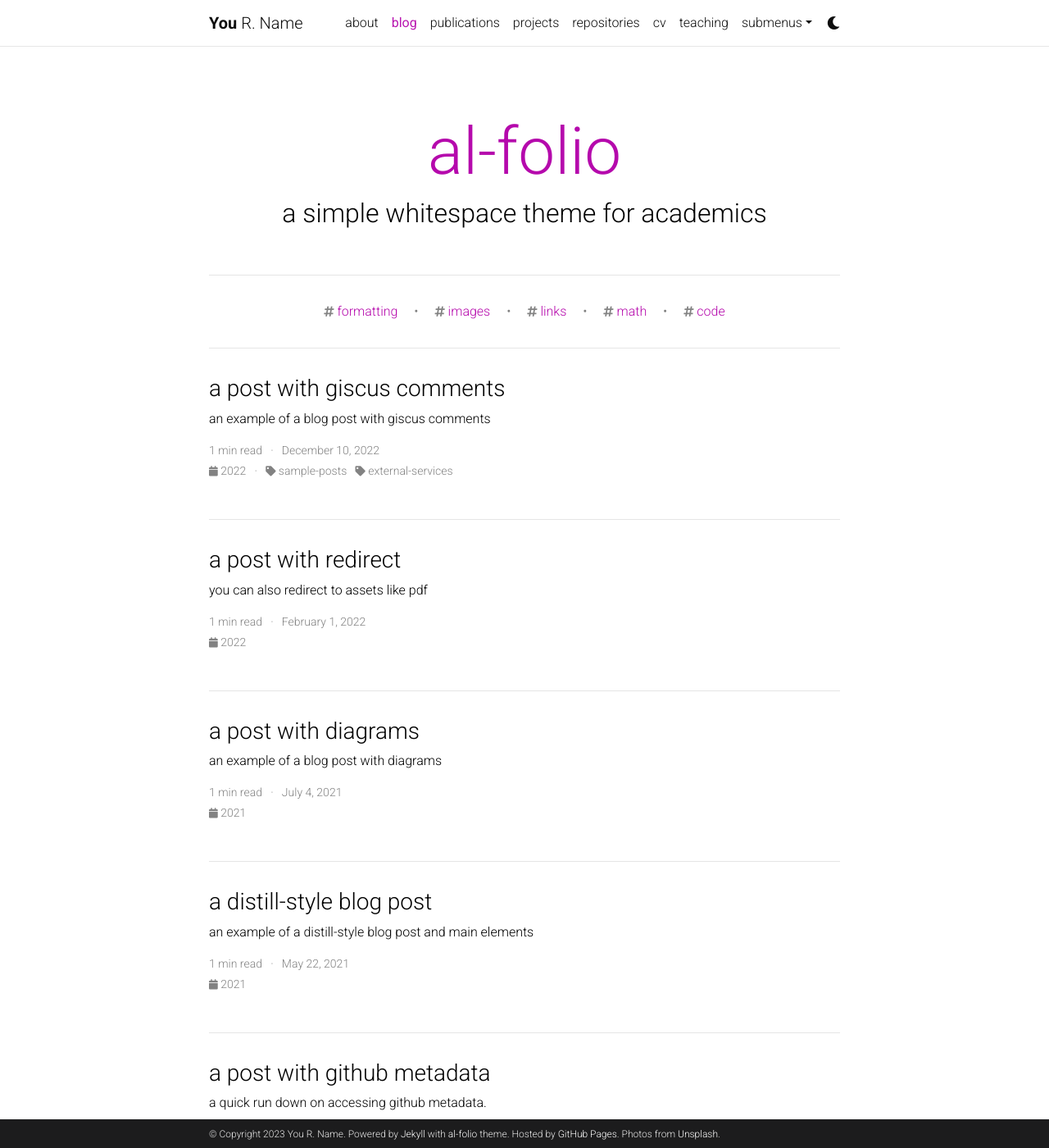
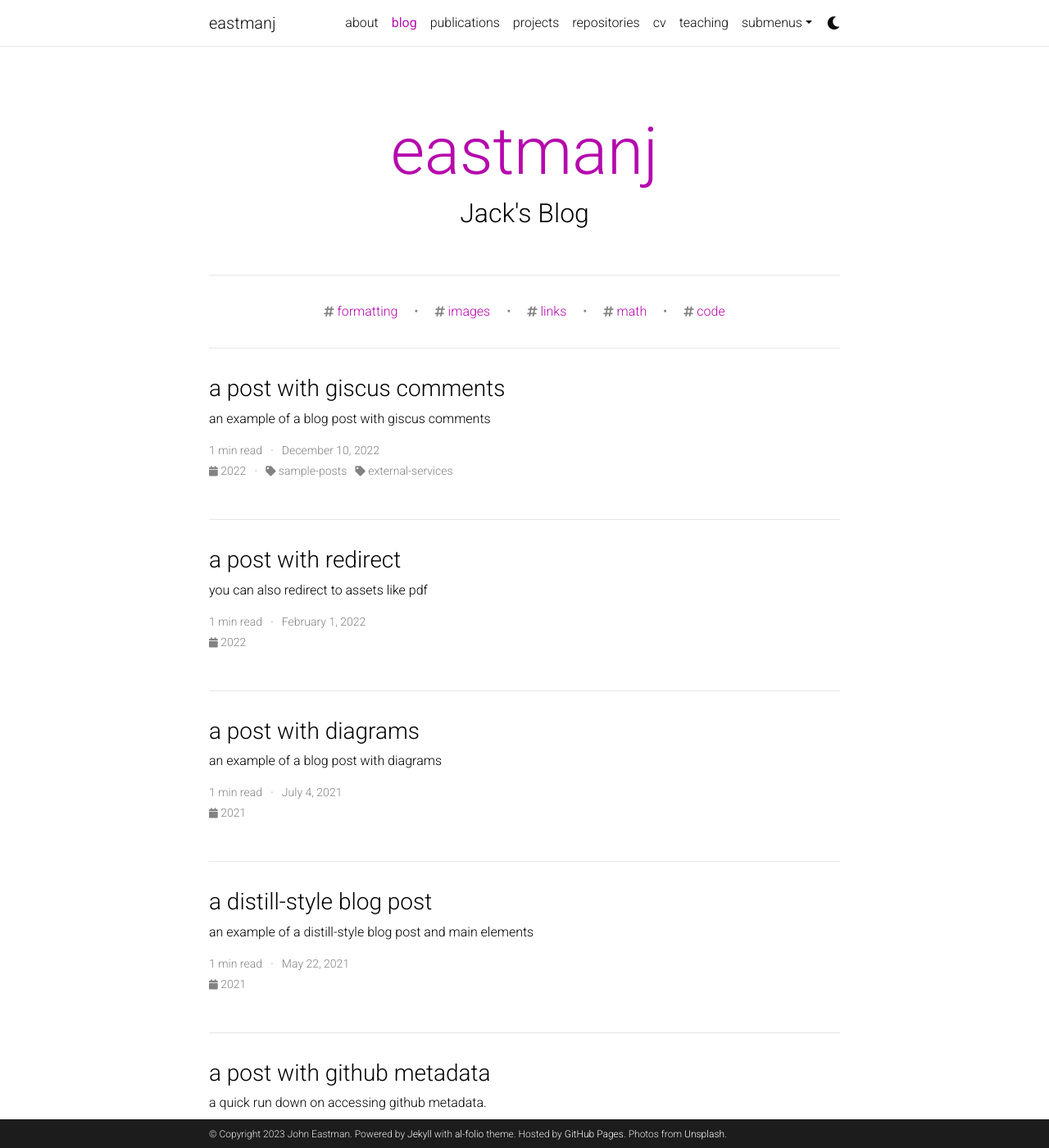
Before and after one commit to RedSweatshirt/RedSweatshirt.github.io, a Jekyll site: the page built from blog/index.html, in a window 1280 px wide and 1400 px high. Shown: the whole window at 82% size. Built offline with Jekyll 4.4.1, drawn with Linux system fonts in a browser that asks for light colours; the list of posts is cut into pages by our own code; comment, search, counter and statistics services are not loaded; a style sheet for code colours, icons or effects is not loaded.

Commit message:
Initial config edits

```diff
--- a/_config.yml
+++ b/_config.yml
@@ -2,24 +2,24 @@
 # Site settings
 # -----------------------------------------------------------------------------
 
-title: blank # the website title (if blank, full name will be used instead)
-first_name: You
-middle_name: R.
-last_name: Name
-email: you@example.com
+title: eastmanj # the website title (if blank, full name will be used instead)
+first_name: John
+middle_name:
+last_name: Eastman
+email: eastmanj@mit.edu
 description: > # the ">" symbol means to ignore newlines until "footer_text:"
   A simple, whitespace theme for academics. Based on [*folio](https://github.com/bogoli/-folio) design.
 footer_text: >
   Powered by <a href="https://jekyllrb.com/" target="_blank">Jekyll</a> with <a href="https://github.com/alshedivat/al-folio">al-folio</a> theme.
   Hosted by <a href="https://pages.github.com/" target="_blank">GitHub Pages</a>.
   Photos from <a href="https://unsplash.com" target="_blank">Unsplash</a>.
-keywords: jekyll, jekyll-theme, academic-website, portfolio-website  # add your own keywords or leave empty
+keywords: academic-website, portfolio-website, john-eastman, computer-science, computer-graphics, computer-vision  # add your own keywords or leave empty
 
 lang: en # the language of your site (for example: en, fr, cn, ru, etc.)
-icon: ⚛️  # the emoji used as the favicon (alternatively, provide image name in /assets/img/)
+icon: 🍁  # the emoji used as the favicon (alternatively, provide image name in /assets/img/)
 
-url: https://alshedivat.github.io # the base hostname & protocol for your site
-baseurl: /al-folio # the subpath of your site, e.g. /blog/
+url: https://redsweatshirt.github.io # the base hostname & protocol for your site
+baseurl: / # the subpath of your site, e.g. /blog/
 last_updated: false # set to true if you want to display last updated in the footer
 impressum_path:  # set to path to include impressum link in the footer, use the same path as permalink in a page, helps to conform with EU GDPR
 
@@ -28,8 +28,8 @@ impressum_path:  # set to path to include impressum link in the footer, use the
 # -----------------------------------------------------------------------------
 
 # code highlighter theme
-highlight_theme_light: github   # https://github.com/jwarby/jekyll-pygments-themes
-highlight_theme_dark: native    # https://github.com/jwarby/jekyll-pygments-themes
+highlight_theme_light: autumn   # https://github.com/jwarby/jekyll-pygments-themes
+highlight_theme_dark: monokai    # https://github.com/jwarby/jekyll-pygments-themes
 
 # repo color theme
 repo_theme_light: default       # https://github.com/anuraghazra/github-readme-stats/blob/master/themes/README.md
@@ -71,11 +71,11 @@ og_image: # The site-wide (default for all links) Open Graph preview image
 # Social integration
 # -----------------------------------------------------------------------------
 
-github_username: # your GitHub user name
+github_username: RedSweatshirt # your GitHub user name
 gitlab_username: # your GitLab user name
 twitter_username: # your Twitter handle
 mastodon_username: # your mastodon instance+username in the format instance.tld/@username
-linkedin_username: # your LinkedIn user name
+linkedin_username: eastmanj # your LinkedIn user name
 telegram_username: # your Telegram user name
 scholar_userid: # your Google Scholar ID
 semanticscholar_id: # your Semantic Scholar ID
@@ -110,7 +110,7 @@ contact_note: >
 # Analytics and search engine verification
 # -----------------------------------------------------------------------------
 
-google_analytics:  # your Google Analytics measurement ID (format: G-XXXXXXXXXX)
+google_analytics: G-SN525KWJ5N # your Google Analytics measurement ID (format: G-XXXXXXXXXX)
 panelbear_analytics:  # panelbear analytics site ID (format: XXXXXXXXX)
 
 google_site_verification:  # your google-site-verification ID (Google Search Console)
@@ -120,9 +120,9 @@ bing_site_verification:  # out your bing-site-verification ID (Bing Webmaster)
 # Blog
 # -----------------------------------------------------------------------------
 
-blog_name: al-folio # blog_name will be displayed in your blog page
+blog_name: eastmanj # blog_name will be displayed in your blog page
 blog_nav_title: blog # your blog must have a title for it to be displayed in the nav bar
-blog_description: a simple whitespace theme for academics
+blog_description: Jack's Blog
 permalink: /blog/:year/:title/
 
 # Pagination
@@ -136,29 +136,29 @@ related_blog_posts:
 # Giscus comments (RECOMMENDED)
 # Follow instructions on https://giscus.app/ to setup for your repo to fill out
 # the information below.
-giscus:
-  repo: alshedivat/al-folio      # <your-github-user-name>/<your-github-repo-name>
-  repo_id: MDEwOlJlcG9zaXRvcnk2MDAyNDM2NQ==
-  category: Comments             # name of the category under which discussions will be created
-  category_id: DIC_kwDOA5PmLc4CTBt6
-  mapping: title                 # identify discussions by post title
-  strict: 1                      # use strict identification mode
-  reactions_enabled: 1           # enable (1) or disable (0) emoji reactions
-  input_position: bottom         # whether to display input form below (bottom) or above (top) the comments
-  theme: preferred_color_scheme  # name of the color scheme (preferred works well with al-folio light/dark mode)
-  emit_metadata: 0
-  lang: en
+# giscus:
+#   repo: alshedivat/al-folio      # <your-github-user-name>/<your-github-repo-name>
+#   repo_id: MDEwOlJlcG9zaXRvcnk2MDAyNDM2NQ==
+#   category: Comments             # name of the category under which discussions will be created
+#   category_id: DIC_kwDOA5PmLc4CTBt6
+#   mapping: title                 # identify discussions by post title
+#   strict: 1                      # use strict identification mode
+#   reactions_enabled: 1           # enable (1) or disable (0) emoji reactions
+#   input_position: bottom         # whether to display input form below (bottom) or above (top) the comments
+#   theme: preferred_color_scheme  # name of the color scheme (preferred works well with al-folio light/dark mode)
+#   emit_metadata: 0
+#   lang: en
 
 # Disqus comments (DEPRECATED)
-disqus_shortname: al-folio # put your disqus shortname
+# disqus_shortname: al-folio # put your disqus shortname
 # https://help.disqus.com/en/articles/1717111-what-s-a-shortname
 
 # External sources.
 # If you have blog posts published on medium.com or other external sources,
 # you can display them in your blog by adding a link to the RSS feed.
-external_sources:
-  - name: medium.com
-    rss_url: https://medium.com/@al-folio/feed
+# external_sources:
+  # - name: medium.com
+  #   rss_url: https://medium.com/@al-folio/feed
 
 # -----------------------------------------------------------------------------
 # Collections
@@ -175,7 +175,7 @@ collections:
     permalink: /projects/:path/
 
 news:
-  enabled: true
+  enabled: false
   scrollable: true # adds a vertical scroll bar if there are more than 3 news items
   limit: 5 # leave blank to include all the news in the `_news` folder
 
@@ -267,28 +267,28 @@ display_tags: ['formatting', 'images', 'links', 'math', 'code'] # this tags will
 
 scholar:
 
-  last_name: [Einstein]
-  first_name: [Albert, A.]
+#   last_name: [Einstein]
+#   first_name: [Albert, A.]
 
-  style: apa
-  locale: en
+#   style: apa
+#   locale: en
 
-  source: /_bibliography/
-  bibliography: papers.bib
-  bibliography_template: bib
-  # Note: if you have latex math in your bibtex, the latex filter
-  # preprocessing may conflict with MathJAX if the latter is enabled.
-  # See https://github.com/alshedivat/al-folio/issues/357.
-  bibtex_filters: [latex, smallcaps, superscript]
+#   source: /_bibliography/
+#   bibliography: papers.bib
+#   bibliography_template: bib
+#   # Note: if you have latex math in your bibtex, the latex filter
+#   # preprocessing may conflict with MathJAX if the latter is enabled.
+#   # See https://github.com/alshedivat/al-folio/issues/357.
+#   bibtex_filters: [latex, smallcaps, superscript]
 
-  replace_strings: true
-  join_strings: true
+#   replace_strings: true
+#   join_strings: true
 
-  details_dir: bibliography
-  details_layout: bibtex.html
-  details_link: Details
+#   details_dir: bibliography
+#   details_layout: bibtex.html
+#   details_link: Details
 
-  query: "@*"
+#   query: "@*"
 
 badges: # Display different badges for your publications
   altmetric_badge: true # Altmetric badge (https://www.altmetric.com/products/altmetric-badges/)
@@ -347,7 +347,7 @@ jekyll-diagrams:
 # Optional Features
 # -----------------------------------------------------------------------------
 
-enable_google_analytics:    false  # enables google analytics
+enable_google_analytics:    true  # enables google analytics
 enable_panelbear_analytics: false  # enables panelbear analytics
 enable_google_verification: false  # enables google site verification
 enable_bing_verification:   false  # enables bing site verification
```
Also changed, not shown: _posts/2020-09-28-twitter.md (deleted, +0 -20 lines).
